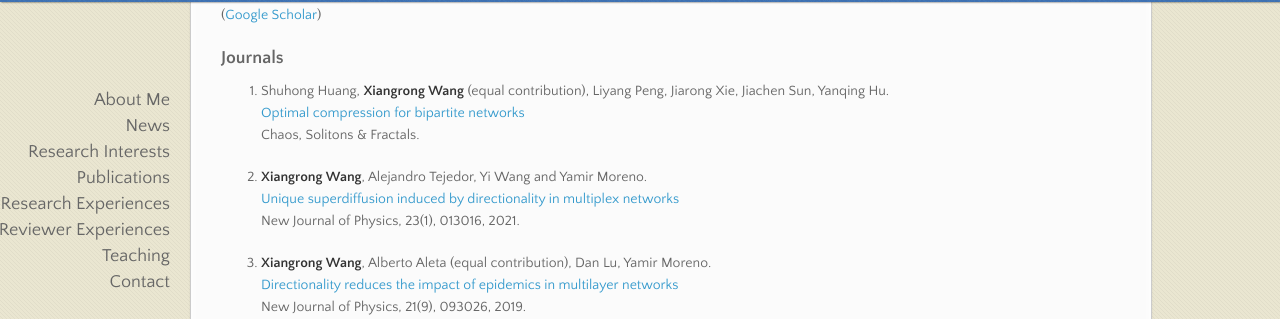
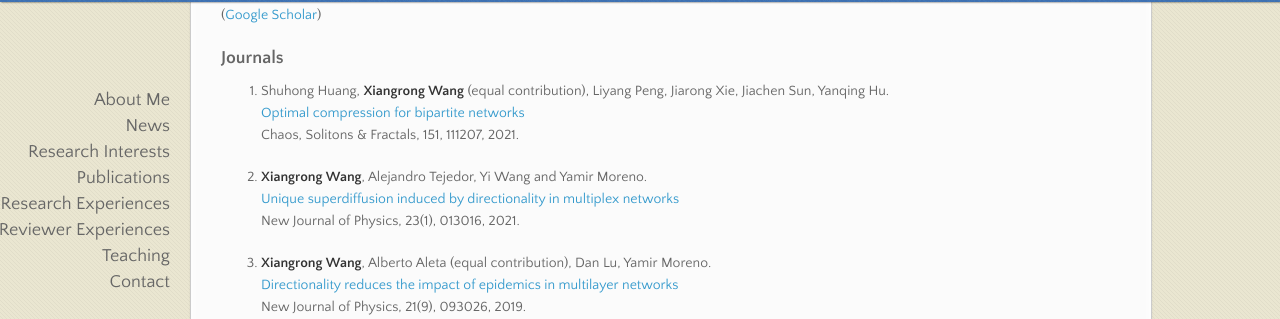
Before and after one commit to xiangrongwang/xiangrongwang.github.io, a Jekyll site: the page built from index.md, in a window 1280 px wide and 900 px high, scrolled down 977 px. Shown: the part 133-452 px from the top of the window. Built offline with Jekyll 4.4.1, drawn with Linux system fonts in a browser that asks for light colours; nearby versions of some CDN libraries; our own code applies the rules of GitHub Pages for plain Markdown files.

Commit message:
Update index.md

```diff
--- a/index.md
+++ b/index.md
@@ -9,7 +9,7 @@ Her PhD topic focused on the robustness of complex networks,  from both theoreti
 __Collaborations__: I am always looking for highly self-motivated students, including undergraduate, graduate and PhD candidates, for research collaborations on network science. Feel free to contact me with your CV.
 
 ## News
-* 18/06/2021: one paper ['Optimal compression for bipartite networks'](https://iopscience.iop.org/article/10.1088/1367-2630/abdb71/meta) is accepted in Chaos, Solitons & Fractals.
+* 18/06/2021: one paper ['Optimal compression for bipartite networks'](https://www.sciencedirect.com/science/article/pii/S0960077921005610) is accepted in Chaos, Solitons & Fractals.
 * 13/01/2021: one paper ['Unique superdiffusion induced by directionality in multiplex networks'](https://iopscience.iop.org/article/10.1088/1367-2630/abdb71/meta) is accepted in New Journal of Physics.
 * 16/08/2019: one paper ['Directionality reduces the impact of epidemics in multilayer networks'](https://iopscience.iop.org/article/10.1088/1367-2630/ab3dd0) is accepted in New Journal of Physics.
 * 21/12/2018: one paper ['Structural transition in interdependent networks with regular interconnections'](https://www.nas.ewi.tudelft.nl/people/Piet/papers/PhysRevE2019_interdepenent_nets_regular_interconnections.pdf) is accepted in Physical Review E.
@@ -32,8 +32,8 @@ __Collaborations__: I am always looking for highly self-motivated students, incl
 
 ### Journals
 9. Shuhong Huang, __Xiangrong Wang__ (equal contribution), Liyang Peng, Jiarong Xie, Jiachen Sun, Yanqing Hu.
-[Optimal compression for bipartite networks](https://iopscience.iop.org/article/10.1088/1367-2630/abdb71/meta)
-Chaos, Solitons & Fractals.
+[Optimal compression for bipartite networks](https://www.sciencedirect.com/science/article/pii/S0960077921005610)
+Chaos, Solitons & Fractals, 151, 111207, 2021.
 
 8. __Xiangrong Wang__, Alejandro Tejedor, Yi Wang and Yamir Moreno.
 [Unique superdiffusion induced by directionality in multiplex networks](https://iopscience.iop.org/article/10.1088/1367-2630/abdb71/meta)
```
